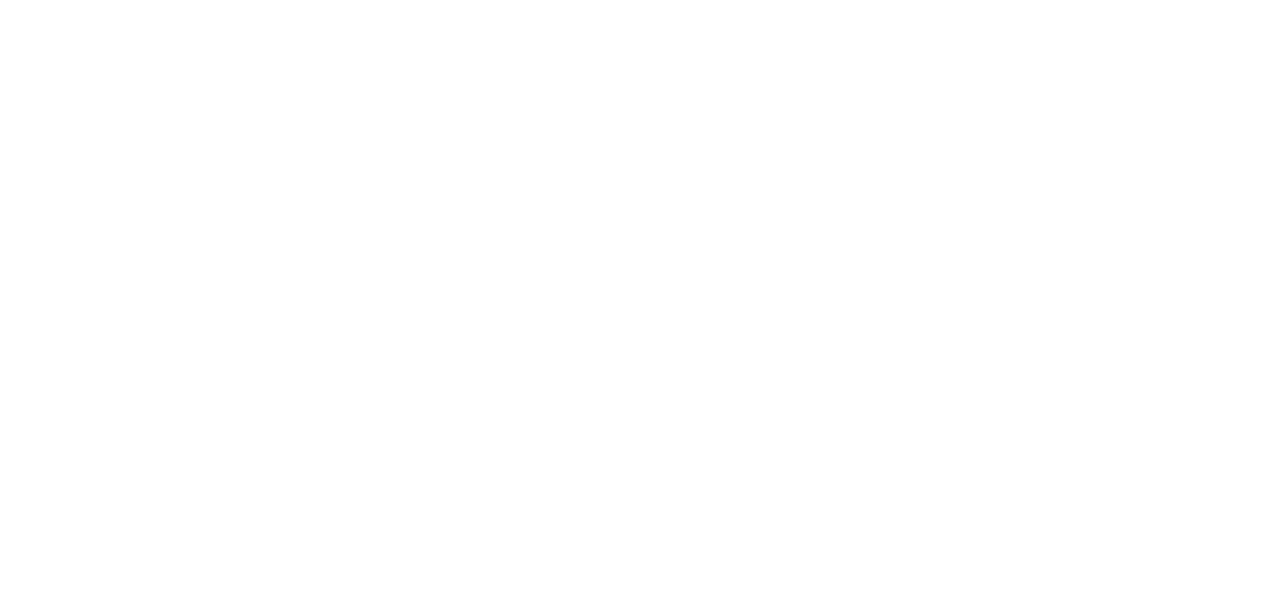
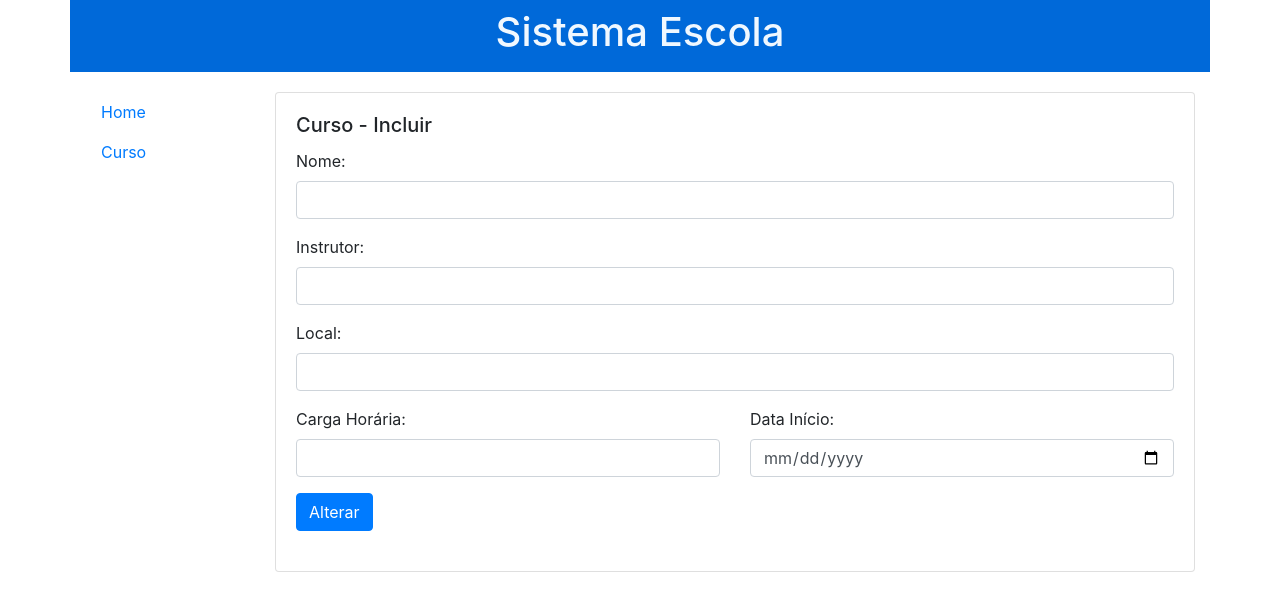
Before and after one commit to davigomessales/projetoturma1, an Angular app: page /curso/alterar/1 in a window 1280 px wide. Before the commit this address led to /. Shown: the top 610 px of the page. Built offline with nearby package versions, Linux system fonts and the light colour scheme; no server answers.

Commit message:
inclusão do metodo alterar e excluir curso

```diff
--- a/src/app/curso/curso-manter/curso-manter.component.html
+++ b/src/app/curso/curso-manter/curso-manter.component.html
@@ -38,10 +38,12 @@
             <!-- linha botão Salvar -->
             <div class="row" style="margin-bottom: 20px;">
                 <div class="col-lg-6">
-                    <button type="button" class="btn btn-primary" style="margin-right: 10px;"
+                    <button *ngIf="operacao=='Incluir'"  type="button" class="btn btn-primary" style="margin-right: 10px;"
                         (click)="salvar()">Incluir</button>
-                    <button type="button" class="btn btn-primary" style="margin-right: 10px;"
-                        (click)="voltar()">Voltar</button>
+                        <button *ngIf="operacao !=='Incluir'"  type="button" class="btn btn-primary" style="margin-right: 10px;"
+                        (click)="alterar()">Alterar</button>
+                    <!--<button type="button" class="btn btn-primary" style="margin-right: 10px;"
+                        (click)="voltar()">Voltar</button>-->
                 </div>
             </div>
         </div>
--- a/src/app/curso/curso-manter/curso-manter.component.ts
+++ b/src/app/curso/curso-manter/curso-manter.component.ts
@@ -1,5 +1,5 @@
 import { CursoService } from './../servico/curso.service';
-import { Router } from '@angular/router';
+import { Router, ActivatedRoute } from '@angular/router';
 import { Component, OnInit, EventEmitter, Output } from '@angular/core';
 import { Curso } from '../servico/Curso';
 
@@ -11,14 +11,35 @@ import { Curso } from '../servico/Curso';
 export class CursoManterComponent implements OnInit {
 
   curso: Curso = new Curso();
+  nomeCurso: string = '';
+  operacao: string = 'Incluir';
+
   constructor(
     private _router: Router,
-    private _cursoService: CursoService
+    private _cursoService: CursoService,
+    private _routeActivated: ActivatedRoute
     ) { }
 
-  ngOnInit(): void {
+    ngOnInit(): void {
+      this.nomeCurso = this._routeActivated.snapshot.params.id;
+      if(this.nomeCurso != null){
+        this.operacao = 'Alterar';
+        this._cursoService.pesquisar(this.nomeCurso).subscribe(
+          data => {
+            this.curso = (<Curso[]>data)[0];
+          }
+        );
+      }
+    }
+
+  alterar(){
+    this._cursoService.alterar(this.curso).subscribe(
+      data => {
+        alert(data['mensagem']);
+        this._router.navigate(['/curso']);
+      }
+    );
   }
-
   salvar(){
     console.log(this.curso);
     this._cursoService.incluir(this.curso).subscribe(
--- a/src/app/curso/curso.component.html
+++ b/src/app/curso/curso.component.html
@@ -20,6 +20,7 @@
         <div class="col-lg-12">
           <table class="table">
             <tr>
+              <th></th>
               <th>Código</th>
               <th>Nome</th>
               <th>Carga Horária</th>
@@ -28,6 +29,7 @@
               <th>Local</th>
             </tr>
             <tr *ngFor="let item of listaCursos">
+              <th><input type="radio" name="selecionado" (change)="selecionar(item)"/></th>
               <td>{{ item.codigo }}</td>
               <td>{{ item.nome }}</td>
               <td>{{ item.cargaHoraria }}</td>
@@ -44,6 +46,18 @@
           <button type="button" class="btn btn-primary" style="margin-right: 10px;" (click)="incluir()">Incluir</button>
         </div>
       </div>
+      <!-- linha botão remover -->
+      <div class="row" style="margin-bottom: 20px;">
+        <div class="col-lg-12">
+          <button type="button" class="btn btn-primary" style="margin-right: 10px;" (click)="remover()">Excluir</button>
+        </div>
+      </div>
+      <!-- linha botão alterar -->
+      <div class="row" style="margin-bottom: 20px;">
+        <div class="col-lg-12">
+          <button type="button" class="btn btn-primary" style="margin-right: 10px;" (click)="alterar()">Alterar</button>
+        </div>
+      </div>
     </div>
   </div>
 </app-layout>
--- a/src/app/curso/curso.component.ts
+++ b/src/app/curso/curso.component.ts
@@ -11,6 +11,7 @@ import { Router } from '@angular/router';
 export class CursoComponent implements OnInit {
 
   curso: Curso = new Curso;
+  selecionado: Curso;
   listaCursos: Curso[] = [];
 
   constructor(
@@ -19,11 +20,31 @@ export class CursoComponent implements OnInit {
     ) { }
 
   ngOnInit(): void {
+    this.pesquisar();
+  }
+
+  pesquisar(){
     this._cursoServico.pesquisar(this.curso.nome).subscribe(
       (data: Curso[]) => {
         this.listaCursos = data;
       }
     );
+  }
+  selecionar(valor){
+    this.selecionado = valor;
+  }
+
+  remover(){
+    console.log(this.selecionado.nome + 'Removido com sucesso');
+    this._cursoServico.remover(this.selecionado).subscribe(
+      data => {
+        alert(data['mensagem']);
+      }
+    );
+  }
+
+  alterar(){
+    this._router.navigate(['/curso/alterar/'+ this.selecionado.nome]);
   }
 
   exibirAlerta() {
--- a/src/app/curso/servico/curso.service.ts
+++ b/src/app/curso/servico/curso.service.ts
@@ -19,4 +19,15 @@ export class CursoService {
       "https://cors-anywhere.herokuapp.com/https://stormy-badlands-29216.herokuapp.com/api/curso/incluir", curso);
   }
 
+  remover(curso: Curso){
+    return this.http.post(
+      "https://cors-anywhere.herokuapp.com/https://stormy-badlands-29216.herokuapp.com/api/curso/remover", curso);
+
+  }
+
+  alterar(curso: Curso){
+    return this.http.patch(
+      "https://cors-anywhere.herokuapp.com/https://stormy-badlands-29216.herokuapp.com/api/curso/alterarparcial", curso);
+  }
+
 }
```
Also changed, not shown: src/app/app-routing.module.ts (+6 -1 lines), .angulardoc.json (added).
